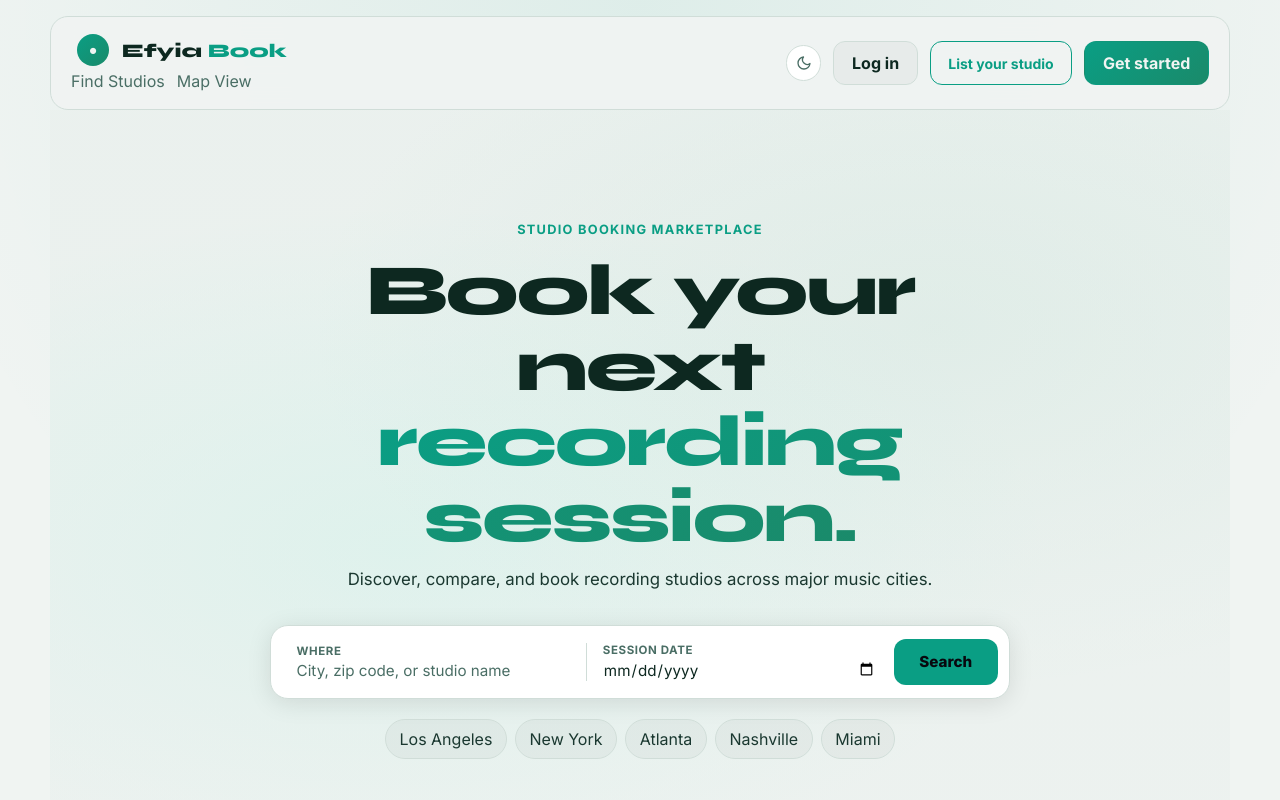
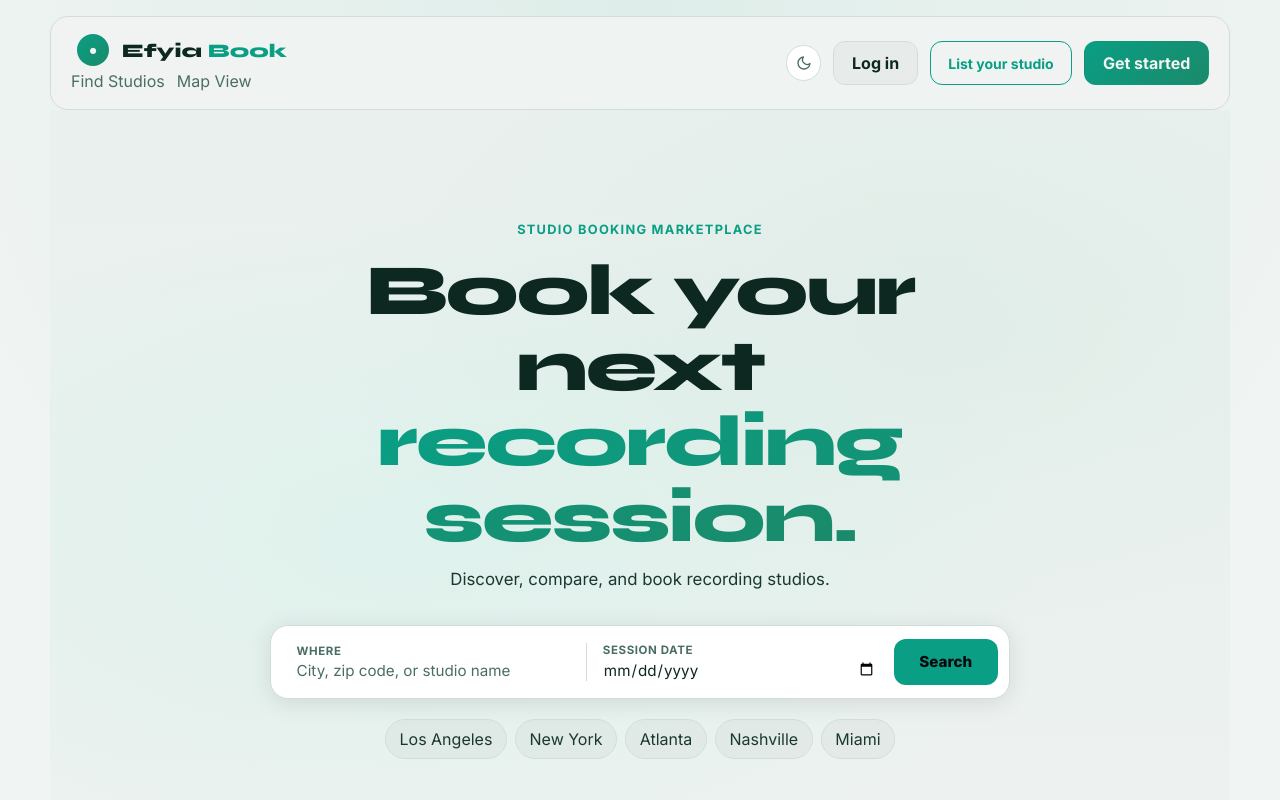
Before and after one commit to wavcave1/Efyia-book, a React (Vite) app: page / in a window 1280 px wide. Shown: the top 800 px of the page. Built offline with nearby package versions, Linux system fonts and the light colour scheme; no server answers.

Commit message:
Update HomePage.jsx

```diff
--- a/src/pages/efyia/HomePage.jsx
+++ b/src/pages/efyia/HomePage.jsx
@@ -79,7 +79,7 @@ export default function HomePage() {
             Book your next<br /><span className="eyf-gradient-text">recording session.</span>
           </h1>
           <p className="eyf-home-hero__sub">
-            Discover, compare, and book recording studios across major music cities.
+            Discover, compare, and book recording studios.
           </p>
 
           {/* Search bar */}
```
